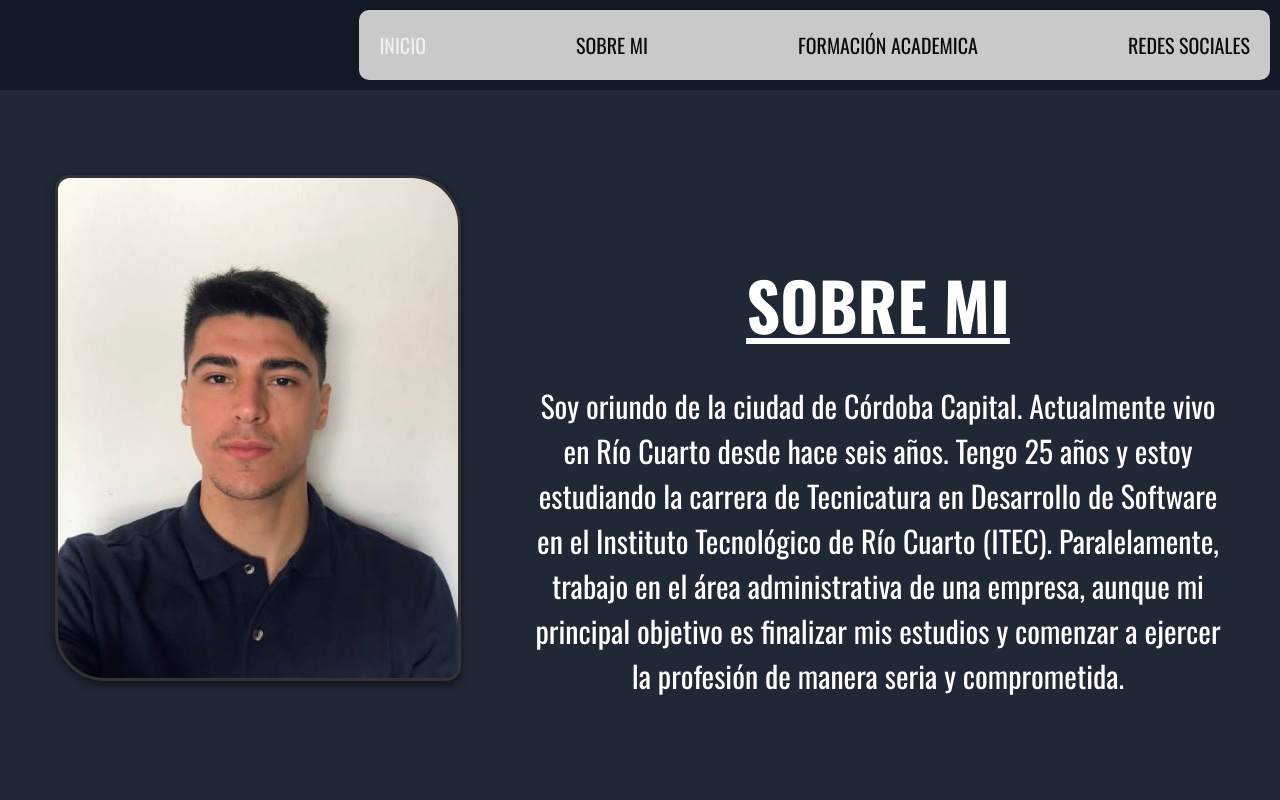
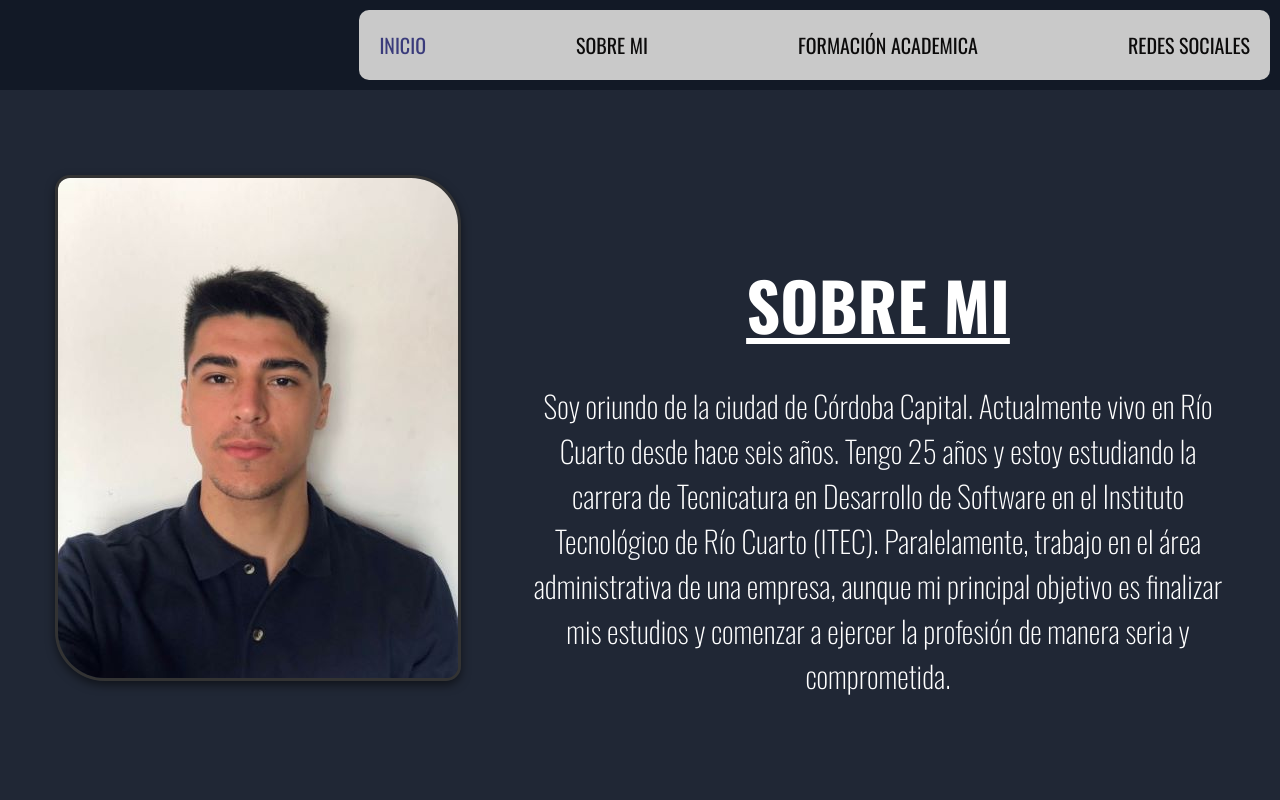
Before and after one commit to lacroixdvs/programacion-II, a plain HTML site: page proteyctoCurriculum/sobremi.html in a window 1280 px wide. In both pictures the pointer is over the link "INICIO". Shown: the top 800 px of the page. Drawn offline with nearby package versions, Linux system fonts and the light colour scheme.

Commit message:
ultima act

```diff
--- a/proteyctoCurriculum/css/style.css
+++ b/proteyctoCurriculum/css/style.css
@@ -32,7 +32,7 @@ nav a {
 }
 
 nav a:hover {
-  color: #eff0f0;
+  color: #3a3b7b;
 }
 /*MAIN*/
 .contenedor-seccion {
@@ -79,6 +79,7 @@ p {
   color: #ffffff;
   text-decoration: underline;
   margin-bottom: 20px;
+
 }
 
 .contenedor-seccion-box {
@@ -106,6 +107,7 @@ p {
   margin: 10px;
   border-radius: 10px;
   color:#020204;
+  font-weight: 200;
 }
 .box p{
   color: #020204;
@@ -146,6 +148,7 @@ p {
   text-align: center;
   font-size: 30px;
   color: #ffffff;
+  font-weight: 200;
   margin-bottom: 20px;
 }
 .box-sobremi{
```
